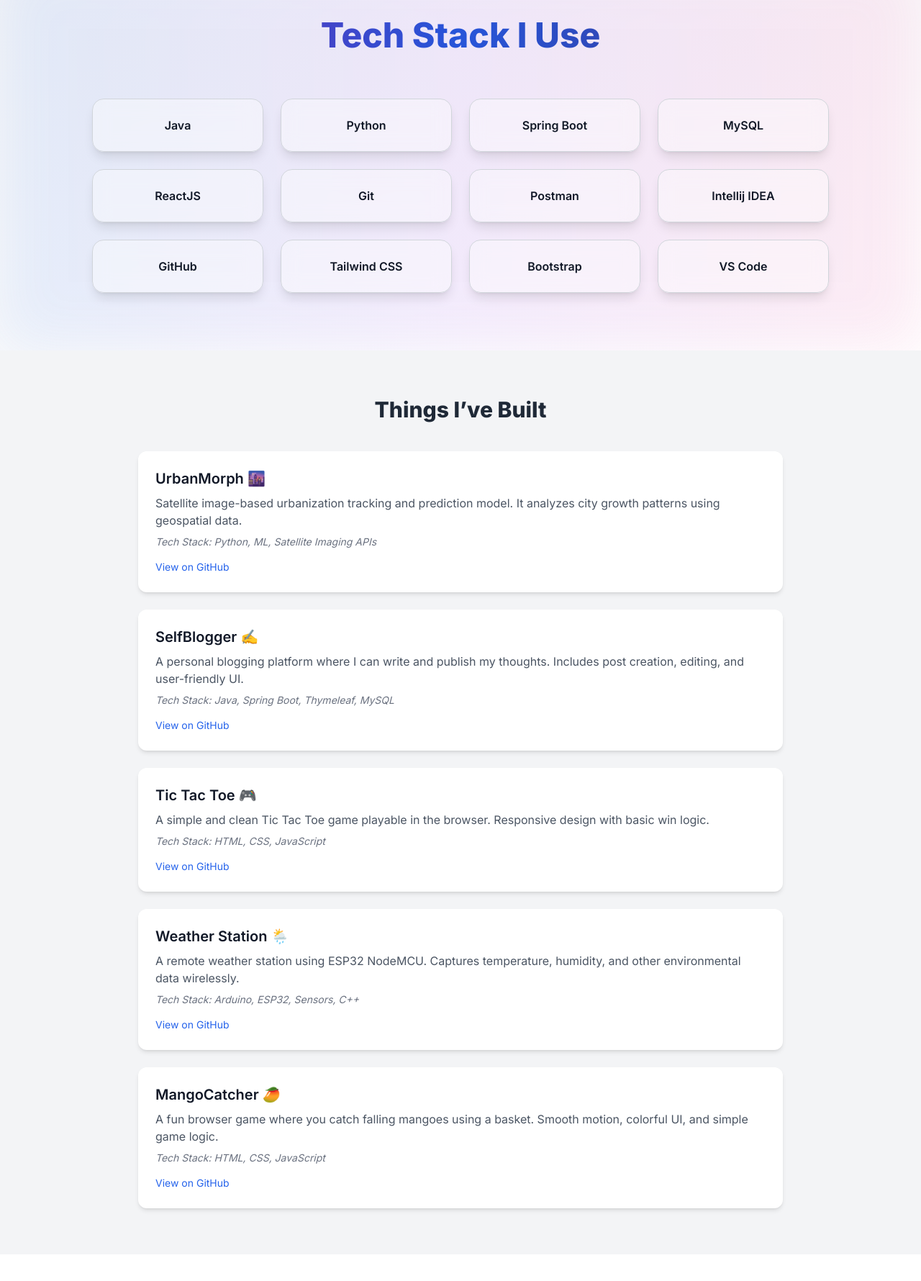
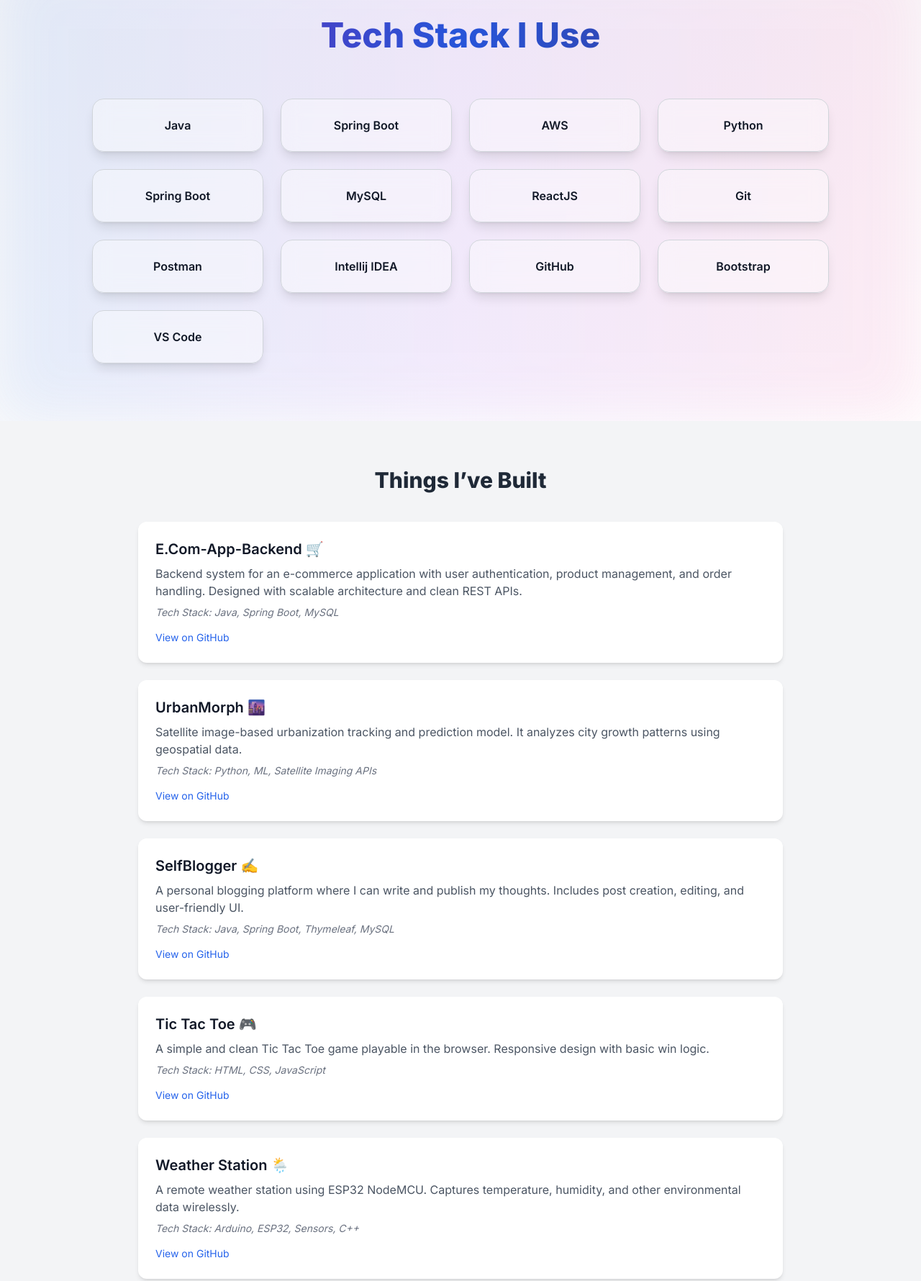
Before and after one commit to Shekhar-SE/my-portfolio, a plain HTML site: page index.html in a window 1280 px wide. Shown: the part 780-2560 px from the top of the page at 72% size. Drawn offline with nearby package versions, Linux system fonts and the light colour scheme.

Commit message:
Update skills and project details in index.html

```diff
--- a/index.html
+++ b/index.html
@@ -60,6 +60,14 @@
         Java
       </div>
 
+      <div class="backdrop-blur-md bg-white/40 border border-gray-300 rounded-2xl shadow-lg p-6 text-center font-semibold text-gray-900 transition-transform transform hover:-translate-y-2 hover:scale-105 hover:shadow-2xl hover:bg-white/60 hover:ring-2 hover:ring-blue-300 cursor-pointer">
+        Spring Boot
+      </div>
+
+      <div class="backdrop-blur-md bg-white/40 border border-gray-300 rounded-2xl shadow-lg p-6 text-center font-semibold text-gray-900 transition-transform transform hover:-translate-y-2 hover:scale-105 hover:shadow-2xl hover:bg-white/60 hover:ring-2 hover:ring-blue-300 cursor-pointer">
+        AWS
+      </div>
+
       <div class="backdrop-blur-md bg-white/40 border border-gray-300 rounded-2xl shadow-lg p-6 text-center font-semibold text-gray-900 transition-transform transform hover:-translate-y-2 hover:scale-105 hover:shadow-2xl hover:bg-white/60 hover:ring-2 hover:ring-yellow-400 cursor-pointer">
         Python
       </div>
@@ -92,10 +100,6 @@
         GitHub
       </div>
 
-      <div class="backdrop-blur-md bg-white/40 border border-gray-300 rounded-2xl shadow-lg p-6 text-center font-semibold text-gray-900 transition-transform transform hover:-translate-y-2 hover:scale-105 hover:shadow-2xl hover:bg-white/60 hover:ring-2 hover:ring-pink-400 cursor-pointer">
-        Tailwind CSS
-      </div>
-
       <div class="backdrop-blur-md bg-white/40 border border-gray-300 rounded-2xl shadow-lg p-6 text-center font-semibold text-gray-900 transition-transform transform hover:-translate-y-2 hover:scale-105 hover:shadow-2xl hover:bg-white/60 hover:ring-2 hover:ring-gray-500 cursor-pointer">
         Bootstrap
       </div>
@@ -122,6 +126,17 @@
   <div class="max-w-4xl mx-auto">
     <h2 class="text-3xl font-bold mb-10 text-center text-gray-800" data-aos="zoom-in">Things I’ve Built</h2>
     <div class="grid gap-6">
+
+      <!-- Ecom-Backedn-Microservices -->
+      <div class="bg-white rounded-xl p-6 shadow-md hover:shadow-xl transition-all duration-300" data-aos="fade-right">
+        <h3 class="text-xl font-semibold text-gray-900 mb-2">E.Com-App-Backend 🛒</h3>
+        <p class="text-gray-600 mb-2">
+        Backend system for an e-commerce application with user authentication, product management, and order handling.
+        Designed with scalable architecture and clean REST APIs.
+        </p>
+        <p class="text-sm text-gray-500 italic mb-3">Tech Stack: Java, Spring Boot, MySQL</p>
+        <a href="https://github.com/Shekhar-SE/E.Com-App-Backend" target="_blank" class="text-blue-600 hover:underline text-sm">View on GitHub</a>
+      </div>
 
       <!-- UrbanMorph -->
       <div class="bg-white rounded-xl p-6 shadow-md hover:shadow-xl transition-all duration-300" data-aos="fade-right">
@@ -155,13 +170,6 @@
         <a href="https://github.com/Shekhar-SE/WeatherStation" target="_blank" class="text-blue-600 hover:underline text-sm">View on GitHub</a>
       </div>
 
-      <!-- MangoCatcher -->
-      <div class="bg-white rounded-xl p-6 shadow-md hover:shadow-xl transition-all duration-300" data-aos="fade-right">
-        <h3 class="text-xl font-semibold text-gray-900 mb-2">MangoCatcher 🥭</h3>
-        <p class="text-gray-600 mb-2">A fun browser game where you catch falling mangoes using a basket. Smooth motion, colorful UI, and simple game logic.</p>
-        <p class="text-sm text-gray-500 italic mb-3">Tech Stack: HTML, CSS, JavaScript</p>
-        <a href="https://github.com/Shekhar-SE/MangoCatcher" target="_blank" class="text-blue-600 hover:underline text-sm">View on GitHub</a>
-      </div>
 
     </div>
   </div>
@@ -200,7 +208,7 @@
           viewBox="0 0 24 24"><path d="M5 13l4 4L19 7" stroke-linecap="round" stroke-linejoin="round" /></svg>
         <div>
           <h3 class="text-xl font-semibold text-gray-800">2021-2023</h3>
-          <p class="text-gray-600">UPSC Prep – built deep focus & discipline over 3 years</p>
+          <p class="text-gray-600">UPSC Preparation – Strengthened focus, discipline, and self-awareness for 3 years</p>
         </div>
       </div>
 
@@ -220,7 +228,7 @@
             stroke-linecap="round" stroke-linejoin="round" /></svg>
         <div>
           <h3 class="text-xl font-semibold text-gray-800">2025</h3>
-          <p class="text-gray-600">Learned Spring framework | Started contributing on GitHub | Building 100 Projects this year | Preparing for Interviews</p>
+          <p class="text-gray-600">Learned Spring framework | Started contributing on GitHub | Building 50 Projects this year</p>
         </div>
       </div>
 
```
